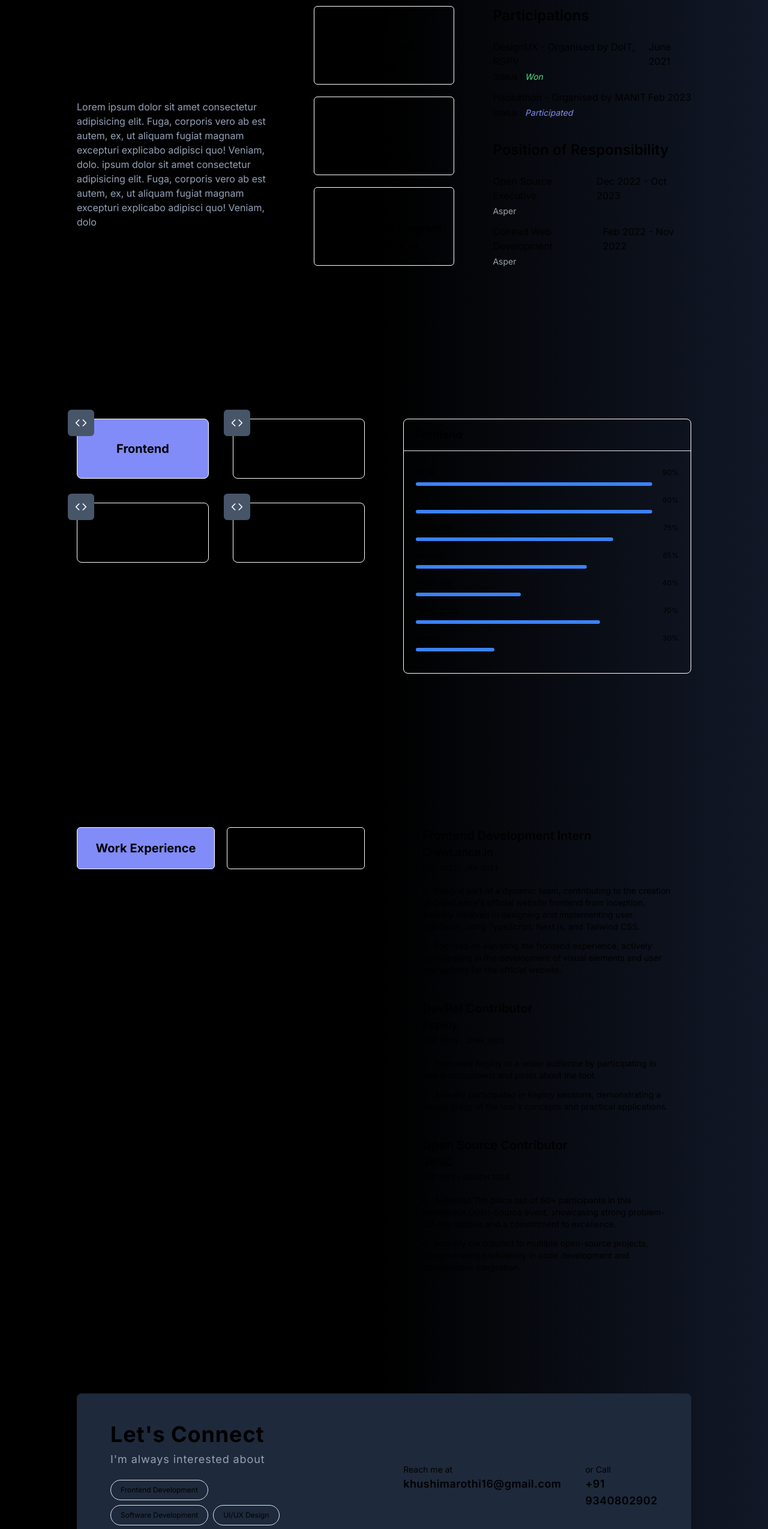
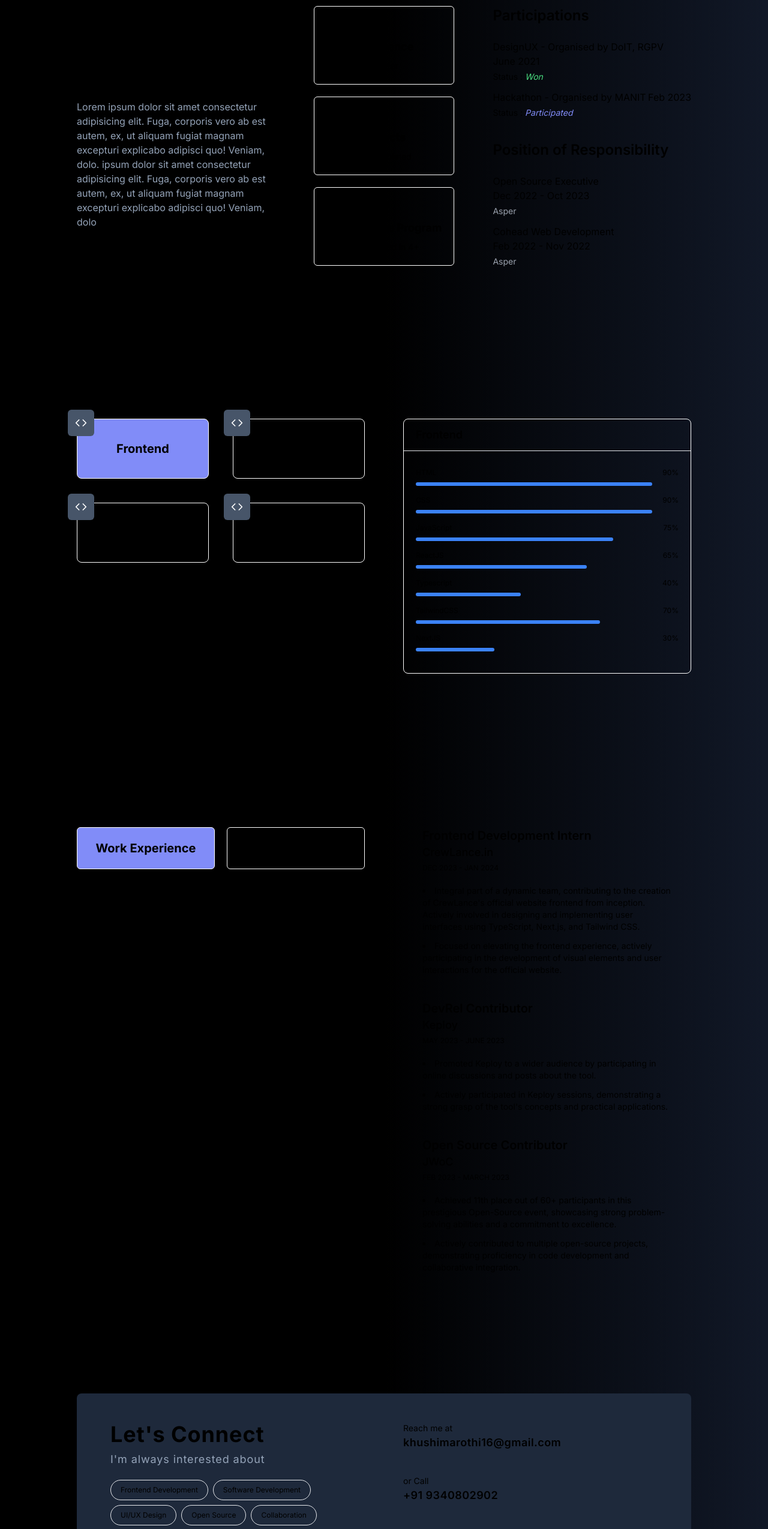
Before and after one commit to khushimarothi/Portfolio, a Next.js app: page / in a window 1280 px wide. Shown: the part 990-3539 px from the top of the page at 60% size. Built offline with nearby package versions, Linux system fonts and the light colour scheme.

Commit message:
responsive updated

```diff
--- a/src/app/components/About.tsx
+++ b/src/app/components/About.tsx
@@ -40,14 +40,14 @@ const About = () => {
                         <div className="flex flex-col flex-1">
                             <h1 className="lg:text-2xl text-lg font-semibold pb-6">Participations</h1>
         <div className="pb-3">
-                            <div className='flex flex-row justify-between pb-1 '>
+                            <div className='flex flex-row flex-wrap justify-between pb-1 '>
                                 <h4 className="text-base">DesignUX - Organised by DoIT, RGPV </h4>
                                 <p className="text-base">June 2021</p>
                             </div>
                             <p className="text-sm"> Status : <span className="italic text-green-400 font-normal">Won</span> </p>
                             </div>
                             <div className="pb-3">
-                            <div className='flex flex-row justify-between pb-1 '>
+                            <div className='flex flex-row flex-wrap justify-between pb-1 '>
                                 <h4 className="text-base"> Hackathon - Organised by MANIT </h4>
                                 <p className="text-base">Feb 2023</p>
                             </div>
@@ -56,14 +56,14 @@ const About = () => {
 
                             <h1 className="lg:text-2xl text-lg font-semibold pb-6 pt-6">Position of Responsibility</h1>
         <div className="pb-3">
-                            <div className='flex flex-row justify-between pb-1 '>
+                            <div className='flex flex-row flex-wrap justify-between pb-1 '>
                                 <h4 className="text-base">Open Source Executive</h4>
                                 <p className="text-base">Dec 2022 - Oct 2023</p>
                             </div>
                             <p className="text-sm text-gray-400"> Asper</p>
                             </div>
                             <div className="pb-3">
-                            <div className='flex flex-row justify-between pb-1 '>
+                            <div className='flex flex-row flex-wrap justify-between pb-1 '>
                                 <h4 className="text-base"> Cohead Web Development</h4>
                                 <p className="text-base">Feb 2022 - Nov 2022</p>
                             </div>
--- a/src/app/components/Contact.tsx
+++ b/src/app/components/Contact.tsx
@@ -4,11 +4,10 @@ const Contact = () => {
     return (
         <>
             <div className="flex justify-center items-center lg:px-32 px-8 lg:pt-28 lg:pb-16 py-10 bg-gradient-to-r from-black via-black to-gray-900 ">
+                <div className="container mx-auto">
+                    <div className="flex lg:flex-row flex-col lg:gap-16 gap-8 bg-slate-800 rounded-lg lg:px-14 lg:py-12 px-8 py-8">
 
-<div className="container mx-auto">
-    <div className="flex lg:flex-row flex-col justify-evenly items-center lg:gap-16  bg-slate-800 rounded-lg">
-
-        <div className="flex flex-col flex-1 lg:px-14 lg:py-12 px-8 py-8">
+                        <div className="flex flex-col flex-1 ">
 
                             <h1 className='lg:text-4xl text-xl font-bold tracking-wide lg:pb-2 pb-1'>Let's Connect</h1>
                             <p className='lg:text-lg text-sm tracking-wider text-slate-400'>I'm always interested about</p>
@@ -21,17 +20,17 @@ const Contact = () => {
                             </div>
                         </div>
 
-        <div className="flex flex-col flex-1  lg:px-14 lg:py-12 px-8 py-8">
+                        <div className="flex flex-col flex-1">
 
-            <div className="flex lg:flex-row flex-col lg:gap-10 gap-4">
+                            <div className="flex lg:flex-row flex-wrap flex-col lg:gap-10 gap-4 ">
 
-<div className="flex flex-col">
-    <p className='text-sm'>Reach me at</p>
-    <h1 className='lg:text-lg text-base font-semibold tracking-wide'>khushimarothi16@gmail.com</h1>
+                                <div className="flex flex-col ">
+                                    <p className='lg:text-sm text-xs text-left'>Reach me at</p>
+                                    <h1 className='lg:text-lg text-sm font-semibold lg:tracking-wide break-words'>khushimarothi16@gmail.com</h1>
                                 </div>
                                 <div className="flex flex-col">
-    <p className='text-sm'>or Call</p>
-    <h1 className='lg:text-lg text-base font-semibold tracking-wide'>+91 9340802902</h1>
+                                    <p className='lg:text-sm text-xs'>or Call</p>
+                                    <h1 className='lg:text-lg text-sm font-semibold tracking-wide'>+91 9340802902</h1>
                                 </div>
                             </div>
                         </div>
```
Lines whose indentation alone changed are shown as unchanged.
